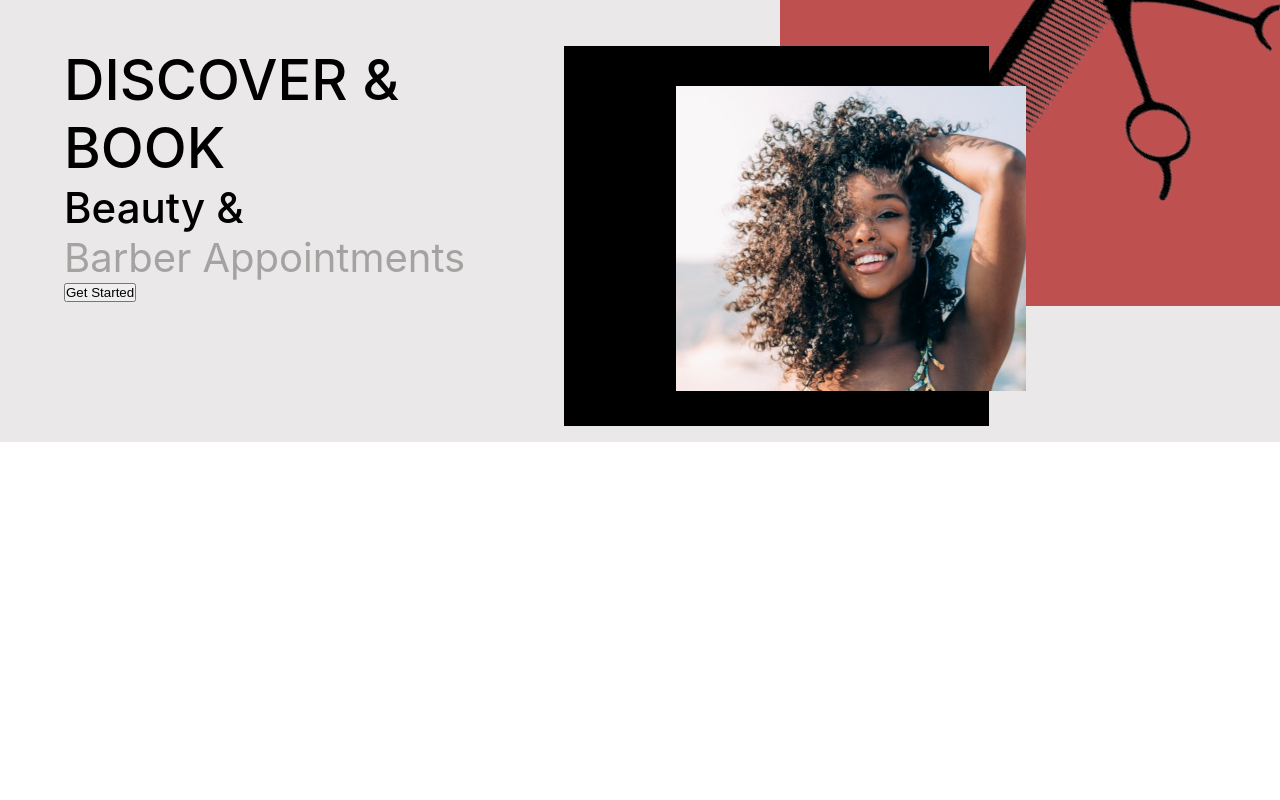
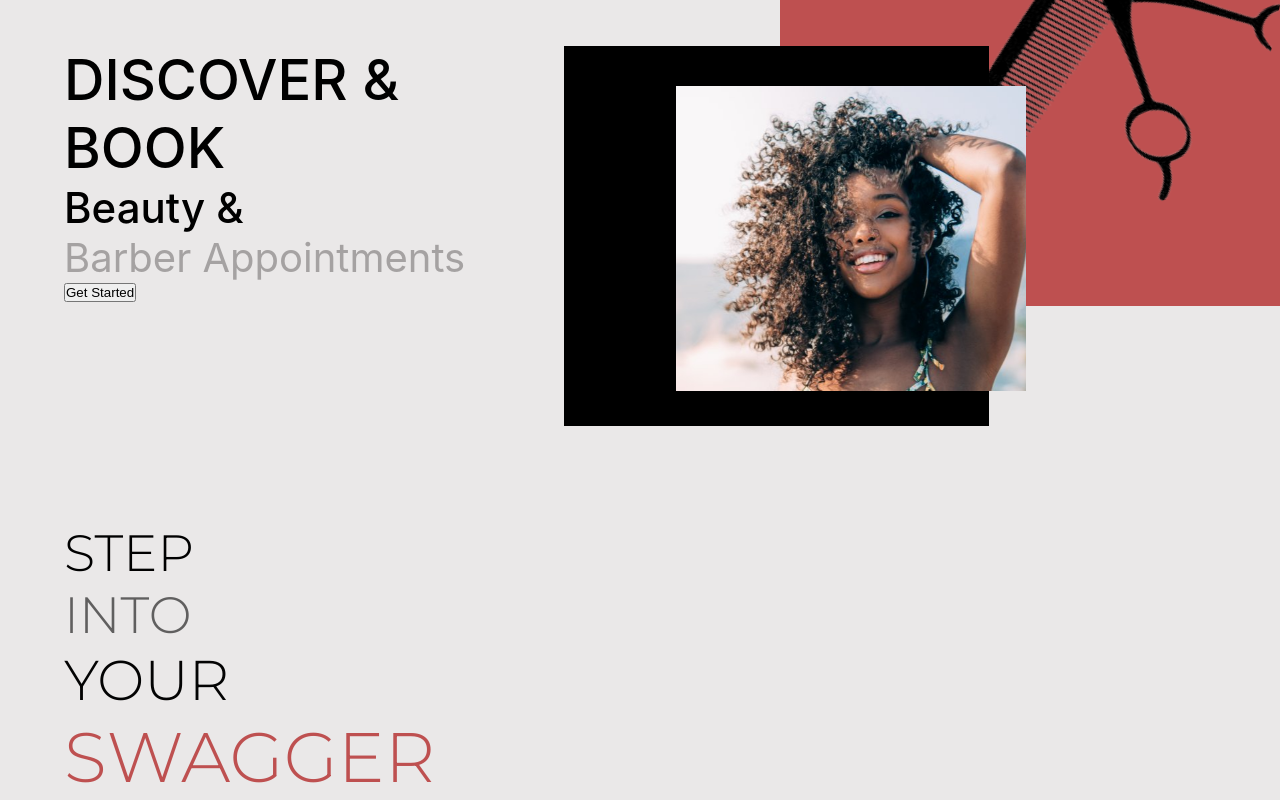
Before and after one commit to hillarioh/beautify-web, a React (Create React App) app: page / in a window 1280 px wide. Shown: the part 294-1094 px from the top of the page. Before the commit the page ends 800 px from the top, so only its background shows below. Built offline with nearby package versions, Linux system fonts and the light colour scheme.

Commit message:
add step

```diff
--- a/src/assets/styles/_home.scss
+++ b/src/assets/styles/_home.scss
@@ -1,3 +1,5 @@
+@import url("https://fonts.googleapis.com/css2?family=Montserrat:wght@300&display=swap");
+
 .home-page {
   background: #eae8e8;
   position: relative;
@@ -73,4 +75,24 @@
       }
     }
   }
+
+  .step-swagger {
+    font-family: "Montserrat", sans-serif;
+    margin-left: 4rem;
+    margin-top: 5rem;
+
+    .step {
+      font-size: 51px;
+    }
+
+    .your {
+      color: #030303;
+      font-size: 56px;
+    }
+
+    .swag {
+      color: #be5050;
+      font-size: 70px;
+    }
+  }
 }
--- a/src/assets/styles/style.css
+++ b/src/assets/styles/style.css
@@ -1,3 +1,4 @@
+@import url("https://fonts.googleapis.com/css2?family=Montserrat:wght@300&display=swap");
 @import url("https://fonts.googleapis.com/css2?family=Josefin+Sans:wght@700&display=swap");
 @import url("https://fonts.googleapis.com/css2?family=Josefin+Sans:wght@700&display=swap");
 @import url("https://fonts.googleapis.com/css2?family=Josefin+Sans:wght@700&display=swap");
@@ -89,6 +90,26 @@
           transform: translate(7rem, 2.5rem);
   width: 350px;
   height: 305px;
+}
+
+.home-page .step-swagger {
+  font-family: "Montserrat", sans-serif;
+  margin-left: 4rem;
+  margin-top: 5rem;
+}
+
+.home-page .step-swagger .step {
+  font-size: 51px;
+}
+
+.home-page .step-swagger .your {
+  color: #030303;
+  font-size: 56px;
+}
+
+.home-page .step-swagger .swag {
+  color: #be5050;
+  font-size: 70px;
 }
 
 .product-page {
--- a/src/components/home.js
+++ b/src/components/home.js
@@ -30,8 +30,16 @@ function Home() {
         </div>
 
         <div className="header-2">
-          <img src={intro} alt="homepage image" />
+          <img src={intro} alt="girl smiling" />
         </div>
+      </div>
+      <div className="step-swagger">
+        <p className="step">STEP</p>
+        <p className="step" style={{ color: "#605f5f" }}>
+          INTO
+        </p>
+        <p className="your">YOUR</p>
+        <p className="swag">SWAGGER</p>
       </div>
     </div>
   );
```
Also changed, not shown: 1 other file (tests, documents, lock files or other folders).
